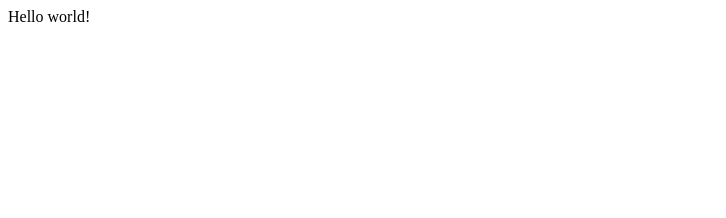
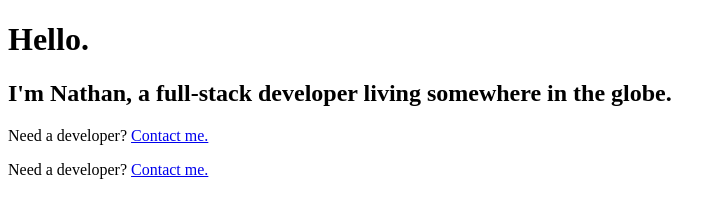
Before and after one commit to natanielmendes/gatsby-bootcamp, a Gatsby site: page / in a window 1280 px wide. Shown: the whole page, without its empty margins (0-726 px from the left). Built offline with nearby package versions, Linux system fonts and the light colour scheme; Gatsby itself is replaced by a stand-in of ours.

```diff
--- a/src/pages/index.js
+++ b/src/pages/index.js
@@ -1,5 +1,15 @@
-import React from "react"
+import React from 'react';
+import { Link } from 'gatsby';
 
-export default function Home() {
-  return <div>Hello world!</div>
+const IndexPage = () => {
+  return (
+    <div>
+      <h1>Hello.</h1>
+      <h2>I'm Nathan, a full-stack developer living somewhere in the globe.</h2>
+      <p>Need a developer? <a href="/contact">Contact me.</a></p>
+      <p>Need a developer? <Link to="/contact">Contact me.</Link></p>
+    </div>
+  )
 }
+
+export default IndexPage;
```
Also changed, not shown: src/pages/about.js (added, +12 -0 lines), src/pages/blog.js (added, +12 -0 lines), src/pages/contact.js (added, +13 -0 lines).
